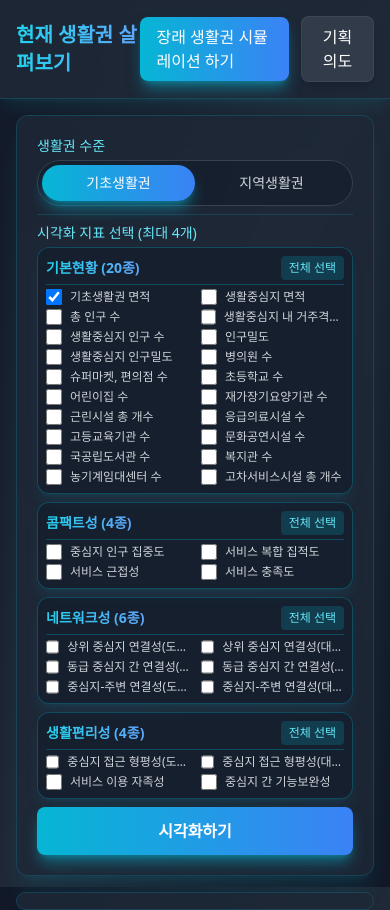
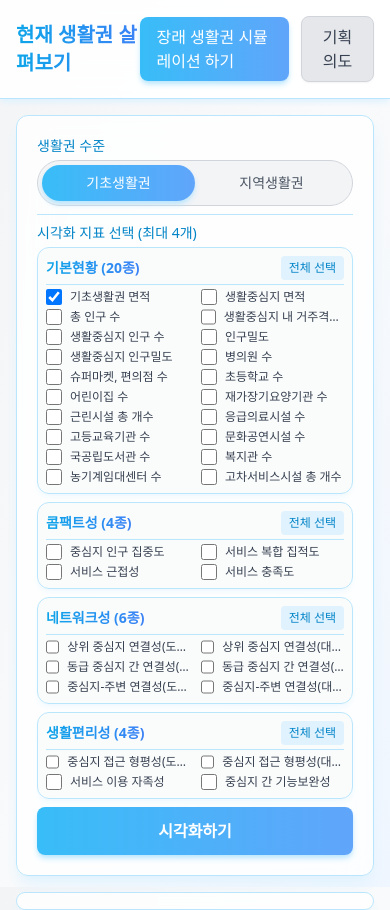
Before and after one commit to dbkim-geo/lifezone-sim, a FastAPI app: page /current in a window 390 px wide. Run offline with FastAPI, Linux system fonts and the light colour scheme; some libraries are stand-ins or nearby versions.

Commit message:
전체 색감 변경 (공무원 좋아하는 스타일)

```diff
--- a/server/templates/current.html
+++ b/server/templates/current.html
@@ -22,30 +22,30 @@
     <!-- Custom CSS -->
     <link rel="stylesheet" href="/static/css/current.css">
 </head>
-<body class="bg-gradient-to-br from-gray-900 via-gray-800 to-gray-900 min-h-screen flex flex-col font-sans">
+<body class="bg-gradient-to-br from-gray-100 via-gray-50 to-blue-50 min-h-screen flex flex-col font-sans">
 
     <!-- Header -->
-    <header class="bg-gray-800/90 backdrop-blur-lg border-b border-cyan-500/20 shadow-lg shadow-cyan-500/10 p-4 flex justify-between items-center z-10">
-        <h1 class="text-xl font-bold bg-gradient-to-r from-cyan-400 to-blue-400 bg-clip-text text-transparent">현재 생활권 살펴보기</h1>
+    <header class="bg-white/90 backdrop-blur-lg border-b border-sky-200 shadow-md shadow-sky-100 p-4 flex justify-between items-center z-10">
+        <h1 class="text-xl font-bold bg-gradient-to-r from-sky-500 to-blue-500 bg-clip-text text-transparent">현재 생활권 살펴보기</h1>
         <div class="flex gap-3 items-center">
-            <a href="/intent" class="px-4 py-2 bg-gradient-to-r from-cyan-500 to-blue-500 hover:from-cyan-400 hover:to-blue-400 text-white font-medium rounded-lg transition-all duration-200 shadow-lg shadow-cyan-500/50 hover:shadow-cyan-500/70 transform hover:scale-105">
+            <a href="/intent" class="px-4 py-2 bg-gradient-to-r from-sky-400 to-blue-400 hover:from-sky-300 hover:to-blue-300 text-white font-medium rounded-lg transition-all duration-200 shadow-md shadow-sky-200 hover:shadow-sky-300 transform hover:scale-105">
                 장래 생활권 시뮬레이션 하기
             </a>
-            <button id="intent-modal-btn" class="px-4 py-2 bg-gray-700/80 hover:bg-gray-600/80 text-white font-medium rounded-lg transition-all duration-200 shadow-lg border border-gray-600/50 hover:border-cyan-500/50">
+            <button id="intent-modal-btn" class="px-4 py-2 bg-gray-200 hover:bg-gray-300 text-gray-700 font-medium rounded-lg transition-all duration-200 shadow-sm border border-gray-300 hover:border-sky-300">
                 기획 의도
             </button>
         </div>
     </header>
 
     <!-- 기획 의도 모달 -->
-    <div id="intent-modal" class="fixed inset-0 bg-black/80 backdrop-blur-sm flex items-center justify-center hidden" style="z-index: 9999;">
-        <div class="bg-gray-800/95 backdrop-blur-lg border border-cyan-500/30 rounded-lg shadow-2xl shadow-cyan-500/20 w-11/12 max-w-2xl max-h-[90vh] overflow-y-auto transform scale-95 transition-transform duration-300">
+    <div id="intent-modal" class="fixed inset-0 bg-gray-900/50 backdrop-blur-sm flex items-center justify-center hidden" style="z-index: 9999;">
+        <div class="bg-white/95 backdrop-blur-lg border border-sky-200 rounded-lg shadow-2xl shadow-sky-100 w-11/12 max-w-2xl max-h-[90vh] overflow-y-auto transform scale-95 transition-transform duration-300">
             <div class="p-6">
                 <div class="flex justify-between items-center mb-4">
-                    <h3 class="text-2xl font-bold bg-gradient-to-r from-cyan-400 to-blue-400 bg-clip-text text-transparent">기획 의도</h3>
-                    <button id="intent-modal-close" class="text-gray-400 hover:text-cyan-400 text-2xl font-bold transition-colors duration-200">&times;</button>
+                    <h3 class="text-2xl font-bold bg-gradient-to-r from-sky-500 to-blue-500 bg-clip-text text-transparent">기획 의도</h3>
+                    <button id="intent-modal-close" class="text-gray-500 hover:text-sky-500 text-2xl font-bold transition-colors duration-200">&times;</button>
                 </div>
-                <div class="text-gray-300">
+                <div class="text-gray-700">
                     <p class="mb-4">기획 의도 내용이 여기에 표시됩니다.</p>
                     <!-- 추후 상세 내용 추가 예정 -->
                 </div>
@@ -57,30 +57,30 @@
     <main class="full-height-flex flex flex-col lg:flex-row p-4 space-y-4 lg:space-y-0 lg:space-x-4">
 
         <!-- Left Control Panel (Sidebar) -->
-        <aside id="control-panel" class="bg-gray-800/80 backdrop-blur-lg border border-cyan-500/20 p-5 rounded-xl shadow-xl shadow-cyan-500/10 lg:w-80 w-full flex-shrink-0 h-auto lg:h-full overflow-y-auto">
+        <aside id="control-panel" class="bg-white/80 backdrop-blur-lg border border-sky-200 p-5 rounded-xl shadow-lg shadow-sky-100 lg:w-80 w-full flex-shrink-0 h-auto lg:h-full overflow-y-auto">
             <!-- 1. 생활권 구분 토글 -->
             <div class="mb-2">
-                <label class="block text-sm font-medium text-cyan-300 mb-1">생활권 수준</label>
-                <div class="flex bg-gray-900/50 rounded-full p-1 border border-gray-700" id="living-area-toggle">
-                    <button data-level="basic" class="flex-1 py-2 text-sm font-medium rounded-full transition-all duration-200 bg-gradient-to-r from-cyan-500 to-blue-500 text-white shadow-lg shadow-cyan-500/50">
+                <label class="block text-sm font-medium text-sky-600 mb-1">생활권 수준</label>
+                <div class="flex bg-gray-100 rounded-full p-1 border border-gray-300" id="living-area-toggle">
+                    <button data-level="basic" class="flex-1 py-2 text-sm font-medium rounded-full transition-all duration-200 bg-gradient-to-r from-sky-400 to-blue-400 text-white shadow-md shadow-sky-200">
                         기초생활권
                     </button>
-                    <button data-level="regional" class="flex-1 py-2 text-sm font-medium rounded-full text-gray-300 hover:text-white hover:bg-gray-700/50 transition-all duration-200">
+                    <button data-level="regional" class="flex-1 py-2 text-sm font-medium rounded-full text-gray-600 hover:text-gray-800 hover:bg-gray-200 transition-all duration-200">
                         지역생활권
                     </button>
                 </div>
             </div>
 
             <!-- 2. 지표 선택 (Dynamic Checkboxes - 2 Column Grid) -->
-            <div class="mb-2 border-t border-cyan-500/20 pt-2">
-                <label class="block text-sm font-medium text-cyan-300 mb-1">시각화 지표 선택 (최대 4개)</label>
+            <div class="mb-2 border-t border-sky-200 pt-2">
+                <label class="block text-sm font-medium text-sky-600 mb-1">시각화 지표 선택 (최대 4개)</label>
                 <div id="indicator-selection" class="">
                     <!-- Dynamic Checkboxes will be inserted here -->
                 </div>
             </div>
 
             <!-- 3. 시각화 버튼 -->
-            <button id="visualize-button" class="w-full bg-gradient-to-r from-cyan-500 to-blue-500 hover:from-cyan-400 hover:to-blue-400 text-white font-bold py-3 px-4 rounded-lg transition-all duration-300 shadow-lg shadow-cyan-500/50 hover:shadow-cyan-500/70 transform hover:scale-105">
+            <button id="visualize-button" class="w-full bg-gradient-to-r from-sky-400 to-blue-400 hover:from-sky-300 hover:to-blue-300 text-white font-bold py-3 px-4 rounded-lg transition-all duration-300 shadow-md shadow-sky-200 hover:shadow-sky-300 transform hover:scale-105">
                 시각화하기
             </button>
         </aside>
@@ -89,7 +89,7 @@
         <!-- Use h-full here to ensure this column takes the full available height of <main> -->
         <div class="flex-grow flex flex-col h-full">
             <!-- Map Area - Takes full height, flex-grow -->
-            <section class="bg-gray-800/80 backdrop-blur-lg border border-cyan-500/20 rounded-xl shadow-xl shadow-cyan-500/10 flex-grow overflow-hidden p-2">
+            <section class="bg-white/80 backdrop-blur-lg border border-sky-200 rounded-xl shadow-lg shadow-sky-100 flex-grow overflow-hidden p-2">
                 <!-- Map Container: Dynamic grid for 1, 2, or 4 maps. h-full is critical here. -->
                 <div id="map-container" class="grid grid-cols-1 gap-1 h-full">
                     <div id="map-1-wrapper" class="map-wrapper">
--- a/static/css/current.css
+++ b/static/css/current.css
@@ -39,12 +39,12 @@ body {
 }
 
 #control-panel::-webkit-scrollbar-thumb {
-    background: rgba(6, 182, 212, 0.5);
+    background: rgba(125, 211, 252, 0.5);
     border-radius: 10px;
 }
 
 #control-panel::-webkit-scrollbar-track {
-    background: rgba(31, 41, 55, 0.3);
+    background: rgba(241, 245, 249, 0.5);
 }
 
 /* Map title overlay styling */
@@ -77,9 +77,10 @@ body {
     left: 20px;
     width: 350px;
     height: 350px;
-    background: rgba(255, 255, 255, 0.95);
+    background: rgba(255, 255, 255, 0.98);
     border-radius: 12px;
-    box-shadow: 0 4px 12px rgba(0, 0, 0, 0.2);
+    box-shadow: 0 4px 12px rgba(125, 211, 252, 0.2);
+    border: 1px solid rgba(125, 211, 252, 0.3);
     z-index: 1000;
     padding: 12px;
     display: flex;
--- a/static/js/current.js
+++ b/static/js/current.js
@@ -762,10 +762,10 @@ function updateIndicatorsUI() {
 
         // Start of a new category block with aesthetic improvements
         let categoryHtml = `
-            <div class="category-block mb-2 last:mb-0 p-2 border border-cyan-500/30 rounded-xl shadow-lg shadow-cyan-500/10 bg-gray-900/50 backdrop-blur-sm">
-                <div class="flex items-center justify-between mb-1 border-b border-cyan-500/30 pb-1">
-                    <p class="text-sm font-bold bg-gradient-to-r from-cyan-400 to-blue-400 bg-clip-text text-transparent">${category} (${indicators.length}종)</p>
-                    <button type="button" class="category-toggle-btn text-xs px-2 py-1 bg-cyan-500/20 hover:bg-cyan-500/30 text-cyan-300 rounded transition-colors duration-200" data-category="${categoryId}" data-indicators="${indicators.join(',')}">
+            <div class="category-block mb-2 last:mb-0 p-2 border border-sky-200 rounded-xl shadow-md shadow-sky-50 bg-gray-50/80 backdrop-blur-sm">
+                <div class="flex items-center justify-between mb-1 border-b border-sky-200 pb-1">
+                    <p class="text-sm font-bold bg-gradient-to-r from-sky-500 to-blue-500 bg-clip-text text-transparent">${category} (${indicators.length}종)</p>
+                    <button type="button" class="category-toggle-btn text-xs px-2 py-1 bg-sky-100 hover:bg-sky-200 text-sky-600 rounded transition-colors duration-200" data-category="${categoryId}" data-indicators="${indicators.join(',')}">
                         전체 선택
                     </button>
                 </div>
@@ -780,9 +780,9 @@ function updateIndicatorsUI() {
             const koreanName = COLUMN_MAPPING[currentLevel][indicator] || indicator;
             categoryHtml += `
                 <div class="flex items-center">
-                    <input id="${id}" type="checkbox" name="indicator" value="${indicator}" class="h-4 w-4 text-cyan-500 border-gray-600 bg-gray-800 rounded focus:ring-cyan-500 focus:ring-2 cursor-pointer">
+                    <input id="${id}" type="checkbox" name="indicator" value="${indicator}" class="h-4 w-4 text-sky-500 border-gray-300 bg-white rounded focus:ring-sky-500 focus:ring-2 cursor-pointer">
                     <!-- Use text-xs for smaller font and title for full name, truncate long names -->
-                    <label for="${id}" class="ml-2 block text-xs text-gray-300 hover:text-cyan-300 cursor-pointer truncate transition-colors duration-200" title="${koreanName}">${koreanName}</label>
+                    <label for="${id}" class="ml-2 block text-xs text-gray-700 hover:text-sky-600 cursor-pointer truncate transition-colors duration-200" title="${koreanName}">${koreanName}</label>
                 </div>
             `;
         });
@@ -856,11 +856,11 @@ function updateCategoryToggleButtons() {
 function displayMessage(title, message) {
     // Create a simple modal/message box dynamically
     const $modal = $(`
-        <div id="custom-alert" class="fixed inset-0 bg-gray-600 bg-opacity-75 flex items-center justify-center transition-opacity duration-300 opacity-0" style="z-index: 9999;">
-            <div class="bg-white p-6 rounded-lg shadow-2xl w-80 transform scale-95 transition-transform duration-300">
-                <h3 class="text-lg font-bold ${title === '경고' ? 'text-red-600' : 'text-blue-600'} mb-3">${title}</h3>
+        <div id="custom-alert" class="fixed inset-0 bg-gray-400 bg-opacity-50 flex items-center justify-center transition-opacity duration-300 opacity-0" style="z-index: 9999;">
+            <div class="bg-white p-6 rounded-lg shadow-xl w-80 transform scale-95 transition-transform duration-300 border border-gray-200">
+                <h3 class="text-lg font-bold ${title === '경고' ? 'text-red-500' : 'text-sky-600'} mb-3">${title}</h3>
                 <p class="text-sm text-gray-700 mb-4">${message}</p>
-                <button class="w-full bg-indigo-500 hover:bg-indigo-600 text-white font-medium py-2 rounded-lg" onclick="$('#custom-alert').remove()">확인</button>
+                <button class="w-full bg-sky-400 hover:bg-sky-500 text-white font-medium py-2 rounded-lg transition-colors duration-200" onclick="$('#custom-alert').remove()">확인</button>
             </div>
         </div>
     `);
@@ -876,10 +876,10 @@ $('#living-area-toggle').on('click', 'button', function () {
     if (currentLevel === selectedLevel) return;
 
     // Update UI state
-    $('#living-area-toggle button').removeClass('bg-indigo-600 text-white shadow-md hover:bg-gray-200 text-gray-700')
-        .addClass('text-gray-700 hover:bg-gray-200');
-    $(this).removeClass('text-gray-700 hover:bg-gray-200')
-        .addClass('bg-indigo-600 text-white shadow-md');
+    $('#living-area-toggle button').removeClass('bg-gradient-to-r from-sky-400 to-blue-400 text-white shadow-md')
+        .addClass('text-gray-600 hover:text-gray-800 hover:bg-gray-200');
+    $(this).removeClass('text-gray-600 hover:text-gray-800 hover:bg-gray-200')
+        .addClass('bg-gradient-to-r from-sky-400 to-blue-400 text-white shadow-md');
 
     currentLevel = selectedLevel;
     updateIndicatorsUI();
@@ -945,12 +945,12 @@ function visualizeMap() {
     const mapHtml = `
         <div id="${mapId}-wrapper" class="map-wrapper relative">
             ${selectedIndicators.length > 1 ? `
-                <button id="prev-indicator" class="absolute left-2 top-1/2 transform -translate-y-1/2 z-10 bg-white/90 hover:bg-white text-gray-800 rounded-full p-2 shadow-lg transition-all duration-200 ${currentIndicatorIndex === 0 ? 'opacity-50 cursor-not-allowed' : 'hover:scale-110'}" title="이전 지표">
+                <button id="prev-indicator" class="absolute left-2 top-1/2 transform -translate-y-1/2 z-10 bg-white/95 hover:bg-white text-sky-600 rounded-full p-2 shadow-md border border-sky-200 transition-all duration-200 ${currentIndicatorIndex === 0 ? 'opacity-50 cursor-not-allowed' : 'hover:scale-110 hover:border-sky-300'}" title="이전 지표">
                     <svg class="w-6 h-6" fill="none" stroke="currentColor" viewBox="0 0 24 24">
                         <path stroke-linecap="round" stroke-linejoin="round" stroke-width="2" d="M15 19l-7-7 7-7"></path>
                     </svg>
                 </button>
-                <button id="next-indicator" class="absolute right-2 top-1/2 transform -translate-y-1/2 z-10 bg-white/90 hover:bg-white text-gray-800 rounded-full p-2 shadow-lg transition-all duration-200 ${currentIndicatorIndex === selectedIndicators.length - 1 ? 'opacity-50 cursor-not-allowed' : 'hover:scale-110'}" title="다음 지표">
+                <button id="next-indicator" class="absolute right-2 top-1/2 transform -translate-y-1/2 z-10 bg-white/95 hover:bg-white text-sky-600 rounded-full p-2 shadow-md border border-sky-200 transition-all duration-200 ${currentIndicatorIndex === selectedIndicators.length - 1 ? 'opacity-50 cursor-not-allowed' : 'hover:scale-110 hover:border-sky-300'}" title="다음 지표">
                     <svg class="w-6 h-6" fill="none" stroke="currentColor" viewBox="0 0 24 24">
                         <path stroke-linecap="round" stroke-linejoin="round" stroke-width="2" d="M9 5l7 7-7 7"></path>
                     </svg>
```
Also changed, not shown: other parts of static/css/current.css (+29 -29 lines).
